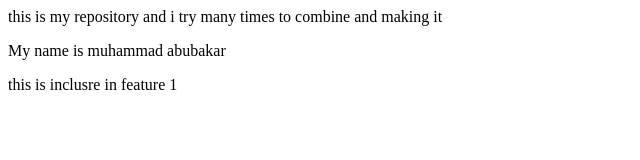
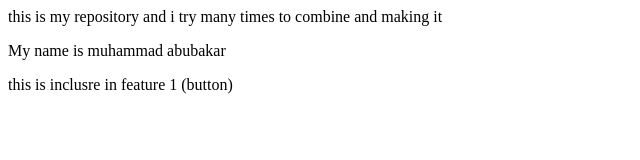
Before and after one commit to bakar-0314/LocalRepo, a plain HTML site: page index.html in a window 1280 px wide. Shown: the full height of the page, 0-640 px from the left. Drawn offline with Linux system fonts and the light colour scheme.

```diff
--- a/index.html
+++ b/index.html
@@ -1,3 +1,3 @@
 <P>this is my repository and i try many times to combine and making it </P>
 <h>My name is muhammad abubakar</h>
-<p>this is inclusre in feature 1 </p>
+<p>this is inclusre in feature 1 (button)</p>
```
